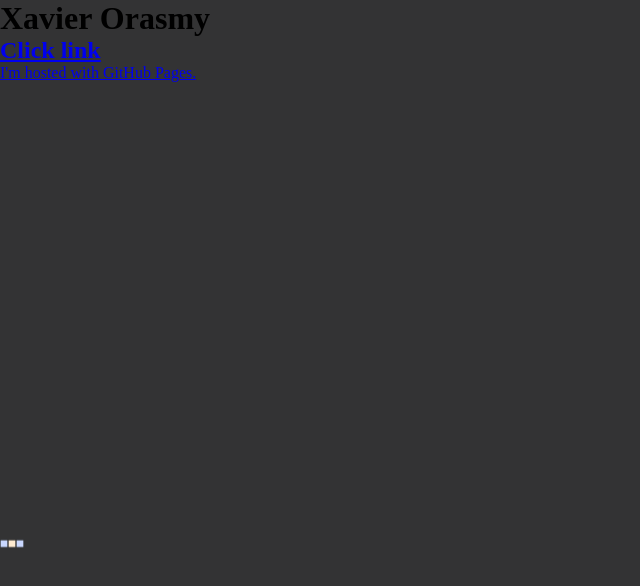
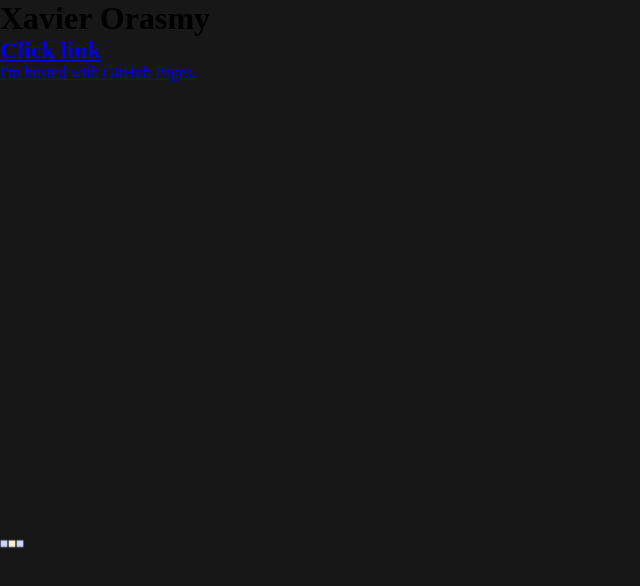
Before and after one commit to XavierOrasmy/XavierOrasmy.github.io, a plain HTML site: page index.html in a window 1280 px wide. Shown: the whole page, without its empty margins (0-640 px from the left). Drawn offline with Linux system fonts and the light colour scheme.

Commit message:
Update stylesheet.css
color background change

```diff
--- a/stylesheet.css
+++ b/stylesheet.css
@@ -8,7 +8,7 @@
 body
 {
     min-height: 100vh;
-    background: #333334;
+    background: #171717;
 }
 
 .container
```
